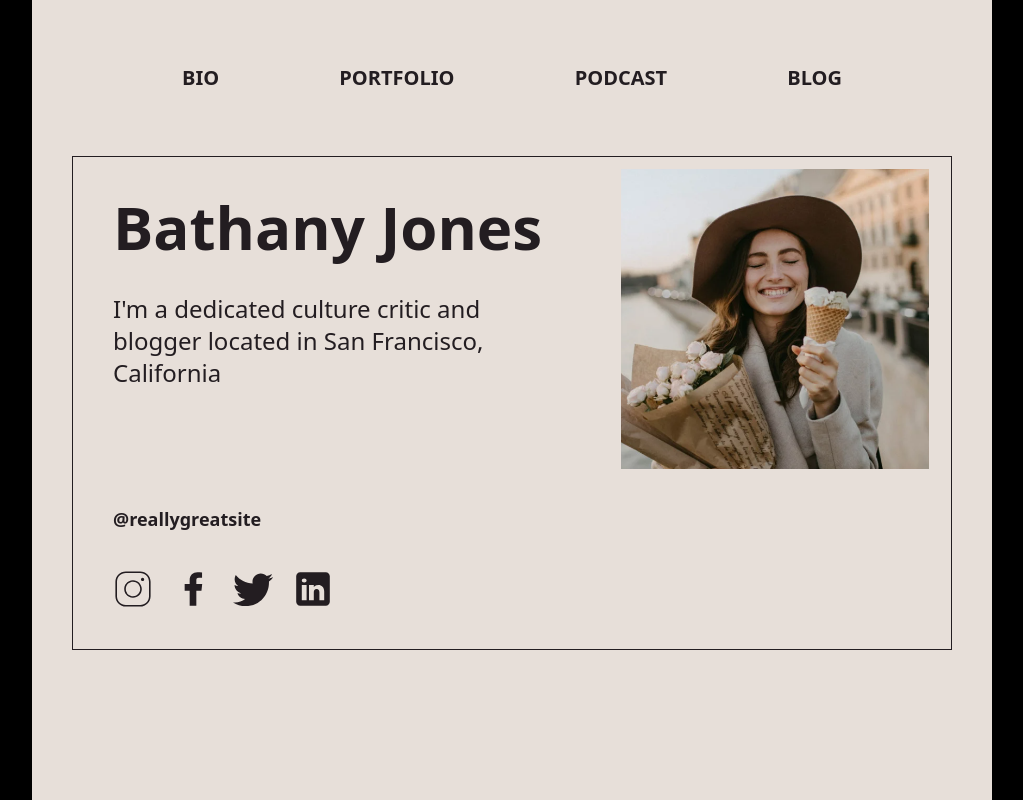
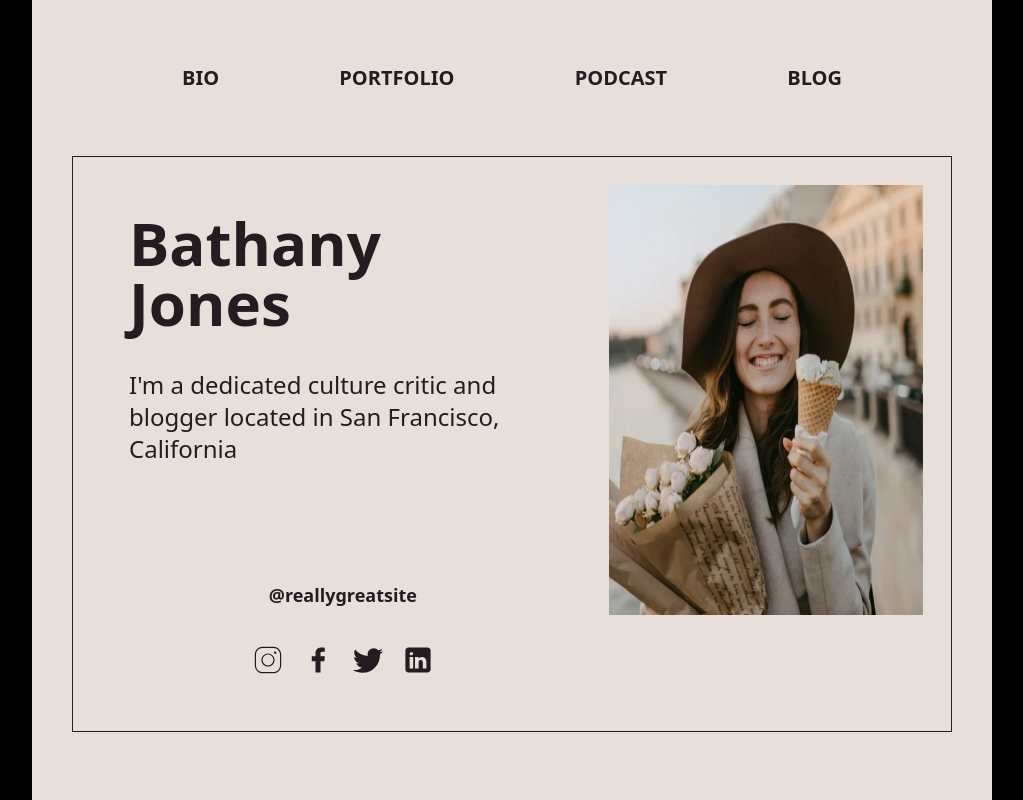
Before and after one commit to Ratheeshsgithub/layout-1, a website: page index.html in a window 1280 px wide. Shown: the whole page, without its empty margins (128-1151 px from the left). Drawn offline with Linux system fonts and the light colour scheme.

Commit message:
Initial commit

```diff
--- a/index.html
+++ b/index.html
@@ -3,15 +3,13 @@
 <head>
     <meta charset="UTF-8">
     <meta name="viewport" content="width=device-width, initial-scale=1.0">
-    <meta name="viewport" content="width=2500">
     <title>Document</title>
-
     <link rel="stylesheet" href="css/style.css">
 </head>
 <body class="bg-black">
-    <div class="flex justify-center xl:max-h-full items-center">
-        <div class="bg-[#E7DFD9]  md:h-full lg:h-lvh w-3/4">
-            <div class="flex justify-between items-center font-agrandir md:px-[75px] lg:px-[150px] mt-16 mb-16 text-[#231D21] text-xl font-bold">
+    <div class="flex justify-center xl:max-h-full items-center min-h-screen p-4 sm:p-8 md:p-0">
+        <div class="bg-[#E7DFD9] w-full max-w-[1280px] md:h-full lg:h-lvh md:w-3/4">
+            <div class="flex flex-col md:flex-row justify-between items-center font-agrandir md:px-[75px] lg:px-[150px] mt-8 md:mt-16 mb-8 md:mb-16 text-[#231D21] text-xl font-bold space-y-4 md:space-y-0">
                 <div>
                     <h5>BIO</h5>
                 </div>
@@ -25,35 +23,35 @@
                     <h5>BLOG</h5>
                 </div>
             </div>
-            <div class="md:flex sm:flex-row justify-center">
-                <div class="lg:h-4/5 w-11/12 border border-[#231D21]">
-                    <div class="md:flex sm:flex-row justify-center">
+            <div class="flex flex-col md:flex-row justify-center">
+                <div class="lg:h-4/5 w-full md:w-11/12 border border-[#231D21] p-4">
+                    <div class="flex flex-col-reverse md:flex-row justify-center">
                         <!--content section-->
-                        <div class="w-3/5">
-                            <div class="flex-col justify-center items-center text-start md:space-y-5 lg:space-y-9 p-10">
-                                <h5 class="text-6xl text-[#231D21] font-semibold font-agrandir">Bathany Jones</h5>
-                                <h5 class="text-2xl text-[#231D21]">I'm a dedicated culture critic and blogger located in San Francisco, California</h5>
-                                <h5 class="lg:pt-20 md:pt-10 sm:pt-10 text-[#231D21] text-lg font-semibold font-sans">@reallygreatsite</h5>
-                                <div class="flex justify-start gap-x-5">
+                        <div class="w-full md:w-3/5">
+                            <div class="flex flex-col justify-center items-center text-center md:text-start md:space-y-5 lg:space-y-9 p-4 md:p-10">
+                                <h5 class="text-4xl md:text-6xl text-[#231D21] font-semibold font-agrandir">Bathany Jones</h5>
+                                <h5 class="text-lg md:text-2xl text-[#231D21] mt-2 md:mt-0">I'm a dedicated culture critic and blogger located in San Francisco, California</h5>
+                                <h5 class="lg:pt-20 md:pt-10 sm:pt-10 text-[#231D21] text-base md:text-lg font-semibold font-sans">@reallygreatsite</h5>
+                                <div class="flex justify-center md:justify-start gap-x-3 md:gap-x-5 mt-4">
                                     <div>
-                                        <svg xmlns="http://www.w3.org/2000/svg" x="0px" y="0px" width="40" height="40" viewBox="0,0,256,256">
+                                        <svg xmlns="http://www.w3.org/2000/svg" x="0px" y="0px" width="30" md:width="40" height="30" md:height="40" viewBox="0,0,256,256">
                                             <g fill="#231D21" fill-rule="nonzero" stroke="none" stroke-width="1" stroke-linecap="butt" stroke-linejoin="miter" stroke-miterlimit="10" stroke-dasharray="" stroke-dashoffset="0" font-family="none" font-weight="none" font-size="none" text-anchor="none" style="mix-blend-mode: normal"><g transform="scale(5.12,5.12)"><path d="M16,3c-7.16752,0 -13,5.83248 -13,13v18c0,7.16752 5.83248,13 13,13h18c7.16752,0 13,-5.83248 13,-13v-18c0,-7.16752 -5.83248,-13 -13,-13zM16,5h18c6.08648,0 11,4.91352 11,11v18c0,6.08648 -4.91352,11 -11,11h-18c-6.08648,0 -11,-4.91352 -11,-11v-18c0,-6.08648 4.91352,-11 11,-11zM37,11c-1.10457,0 -2,0.89543 -2,2c0,1.10457 0.89543,2 2,2c1.10457,0 2,-0.89543 2,-2c0,-1.10457 -0.89543,-2 -2,-2zM25,14c-6.06329,0 -11,4.93671 -11,11c0,6.06329 4.93671,11 11,11c6.06329,0 11,-4.93671 11,-11c0,-6.06329 -4.93671,-11 -11,-11zM25,16c4.98241,0 9,4.01759 9,9c0,4.98241 -4.01759,9 -9,9c-4.98241,0 -9,-4.01759 -9,-9c0,-4.98241 4.01759,-9 9,-9z"></path></g></g>
-                                            </svg>
+                                        </svg>
                                     </div>
 
                                     <div>
-                                        <svg xmlns="http://www.w3.org/2000/svg" x="0px" y="0px" width="40" height="40" viewBox="0,0,256,256">
+                                        <svg xmlns="http://www.w3.org/2000/svg" x="0px" y="0px" width="30" md:width="40" height="30" md:height="40" viewBox="0,0,256,256">
                                             <g fill="#231D21" fill-rule="nonzero" stroke="none" stroke-width="1" stroke-linecap="butt" stroke-linejoin="miter" stroke-miterlimit="10" stroke-dasharray="" stroke-dashoffset="0" font-family="none" font-weight="none" font-size="none" text-anchor="none" style="mix-blend-mode: normal"><g transform="scale(10.66667,10.66667)"><path d="M17.525,9h-3.525v-2c0,-1.032 0.084,-1.682 1.563,-1.682h1.868v-3.18c-0.909,-0.094 -1.823,-0.14 -2.738,-0.138c-2.713,0 -4.693,1.657 -4.693,4.699v2.301h-3v4l3,-0.001v9.001h4v-9.003l3.066,-0.001z"></path></g></g>
-                                            </svg>
+                                        </svg>
                                     </div>
                                    <div class="flex justify-center">
-                                    <svg xmlns="http://www.w3.org/2000/svg" x="0px" y="0px" width="40" height="40" viewBox="0,0,256,256">
+                                    <svg xmlns="http://www.w3.org/2000/svg" x="0px" y="0px" width="30" md:width="40" height="30" md:height="40" viewBox="0,0,256,256">
                                         <g fill="#231D21" fill-rule="nonzero" stroke="none" stroke-width="1" stroke-linecap="butt" stroke-linejoin="miter" stroke-miterlimit="10" stroke-dasharray="" stroke-dashoffset="0" font-family="none" font-weight="none" font-size="none" text-anchor="none" style="mix-blend-mode: normal"><g transform="scale(5.12,5.12)"><path d="M50.0625,10.4375c-1.84766,0.82031 -3.82812,1.37109 -5.91016,1.62109c2.125,-1.27344 3.75781,-3.28906 4.52344,-5.6875c-1.98437,1.17578 -4.19141,2.03125 -6.53125,2.49219c-1.875,-2 -4.54687,-3.24609 -7.50391,-3.24609c-5.67969,0 -10.28516,4.60156 -10.28516,10.28125c0,0.80469 0.09375,1.58984 0.26953,2.34375c-8.54687,-0.42969 -16.12109,-4.52344 -21.19531,-10.74609c-0.88672,1.52344 -1.39062,3.28906 -1.39062,5.17187c0,3.56641 1.8125,6.71484 4.57422,8.5625c-1.6875,-0.05469 -3.27344,-0.51953 -4.66016,-1.28906c0,0.04297 0,0.08594 0,0.12891c0,4.98438 3.54688,9.13672 8.24609,10.08594c-0.85937,0.23438 -1.76953,0.35938 -2.70703,0.35938c-0.66406,0 -1.30859,-0.0625 -1.9375,-0.1875c1.3125,4.08203 5.10938,7.0625 9.60547,7.14453c-3.51562,2.75781 -7.94922,4.39844 -12.76953,4.39844c-0.83203,0 -1.64844,-0.04687 -2.44922,-0.14453c4.54687,2.92188 9.95312,4.62109 15.76172,4.62109c18.91406,0 29.25781,-15.66797 29.25781,-29.25391c0,-0.44531 -0.01172,-0.89453 -0.02734,-1.33203c2.00781,-1.44922 3.75,-3.26172 5.12891,-5.32422z"></path></g></g>
                                         </svg>
                                    </div>
 
                                     <div>
-                                        <svg xmlns="http://www.w3.org/2000/svg" x="0px" y="0px" width="40" height="40" viewBox="0,0,256,256">
+                                        <svg xmlns="http://www.w3.org/2000/svg" x="0px" y="0px" width="30" md:width="40" height="30" md:height="40" viewBox="0,0,256,256">
                                             <g fill="#231D21" fill-rule="nonzero" stroke="none" stroke-width="1" stroke-linecap="butt" stroke-linejoin="miter" stroke-miterlimit="10" stroke-dasharray="" stroke-dashoffset="0" font-family="none" font-weight="none" font-size="none" text-anchor="none" style="mix-blend-mode: normal"><g transform="scale(5.12,5.12)"><path d="M41,4h-32c-2.76,0 -5,2.24 -5,5v32c0,2.76 2.24,5 5,5h32c2.76,0 5,-2.24 5,-5v-32c0,-2.76 -2.24,-5 -5,-5zM17,20v19h-6v-19zM11,14.47c0,-1.4 1.2,-2.47 3,-2.47c1.8,0 2.93,1.07 3,2.47c0,1.4 -1.12,2.53 -3,2.53c-1.8,0 -3,-1.13 -3,-2.53zM39,39h-6c0,0 0,-9.26 0,-10c0,-2 -1,-4 -3.5,-4.04h-0.08c-2.42,0 -3.42,2.06 -3.42,4.04c0,0.91 0,10 0,10h-6v-19h6v2.56c0,0 1.93,-2.56 5.81,-2.56c3.97,0 7.19,2.73 7.19,8.26z"></path></g></g>
                                             </svg>
                                     </div>
@@ -61,9 +59,9 @@
                             </div>
                         </div>
                         <!--image section-->
-                        <div class="w-2/5">
+                        <div class="w-full md:w-2/5">
                             <div class="flex justify-center items-center p-3">
-                                <img class="xl:h-[430px] md:h-[300px]"  src="assets/bethaney.png" alt="">
+                                <img class="h-[230px] sm:h-[300px] md:h-[300px] lg:h-[430px]" src="assets/bethaney.png" alt="">
                             </div>
                         </div>
                     </div>
@@ -72,6 +70,5 @@
 
         </div>
     </div>
-
 </body>
 </html>
```
Also changed, not shown: css/style.css.
